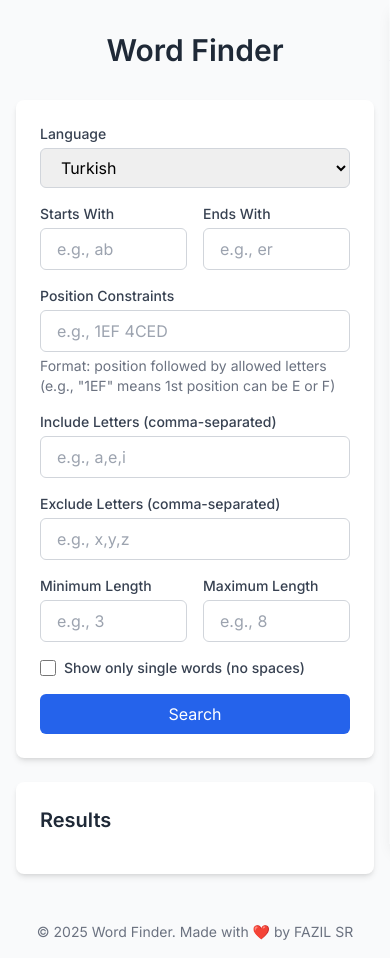
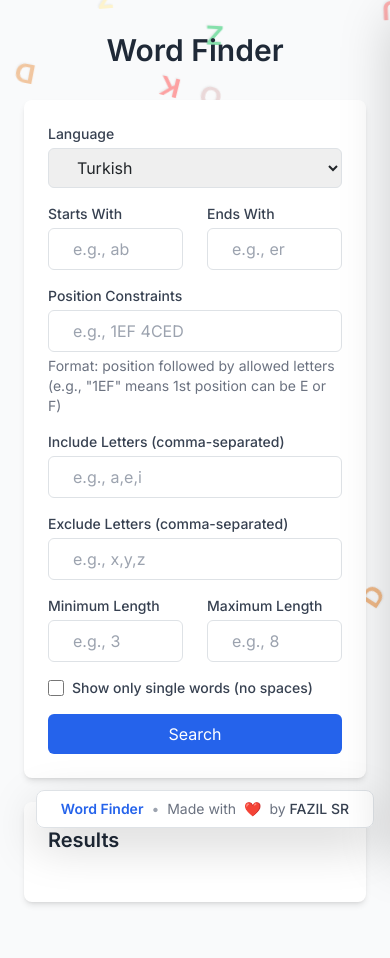
Before and after one commit to shishcode/turkish_word_finder, a Flask app: page / in a window 390 px wide. After the commit the page ends 905 px from the top, so only its background shows below. Run offline with Flask 3, Linux system fonts and the light colour scheme; some libraries are stand-ins or nearby versions.

Commit message:
responsiveness and falling letters animation were added

```diff
--- /dev/null
+++ b/static/css/falling-letters.css
@@ -0,0 +1,29 @@
+.falling-letters {
+    position: fixed;
+    top: 0;
+    left: 0;
+    width: 100%;
+    height: 100%;
+    pointer-events: none;
+    z-index: -1;
+    overflow: hidden;
+}
+
+.letter {
+    position: absolute;
+    font-size: 28px;
+    font-family: 'Arial', sans-serif;
+    user-select: none;
+    animation: fall linear infinite;
+    font-weight: bold;
+    text-shadow: 1px 1px 2px rgba(0, 0, 0, 0.1);
+}
+
+@keyframes fall {
+    0% {
+        transform: translateY(-100vh) rotate(0deg);
+    }
+    100% {
+        transform: translateY(100vh) rotate(360deg);
+    }
+}
--- /dev/null
+++ b/static/js/falling-letters.js
@@ -0,0 +1,51 @@
+document.addEventListener('DOMContentLoaded', function() {
+    const container = document.querySelector('.falling-letters');
+    const letters = 'ABCDEFGHIJKLMNOPQRSTUVWXYZ';
+    const numLetters = 40;
+
+    // Array of colors for the letters
+    const colors = [
+        '#FF6B6B', // Coral Red
+        '#4ECDC4', // Turquoise
+        '#45B7D1', // Sky Blue
+        '#96CEB4', // Sage Green
+        '#FFEEAD', // Cream Yellow
+        '#D4A5A5', // Dusty Rose
+        '#9B59B6', // Purple
+        '#3498DB', // Blue
+        '#E67E22', // Orange
+        '#2ECC71'  // Green
+    ];
+
+    function getRandomColor() {
+        return colors[Math.floor(Math.random() * colors.length)];
+    }
+
+    function createLetter() {
+        const letter = document.createElement('div');
+        letter.className = 'letter';
+        letter.textContent = letters[Math.floor(Math.random() * letters.length)];
+        letter.style.left = Math.random() * 100 + 'vw';
+        letter.style.animationDuration = (Math.random() * 5 + 4) + 's';
+        letter.style.opacity = Math.random() * 0.3 + 0.4;
+        letter.style.color = getRandomColor();
+
+        // Add some random rotation to the initial state
+        const initialRotation = Math.random() * 360;
+        letter.style.transform = `rotate(${initialRotation}deg)`;
+
+        container.appendChild(letter);
+
+        letter.addEventListener('animationend', () => {
+            letter.remove();
+            createLetter();
+        });
+    }
+
+    // Create initial letters with staggered timing
+    for (let i = 0; i < numLetters; i++) {
+        setTimeout(() => {
+            createLetter();
+        }, i * 150);
+    }
+});
--- a/templates/index.html
+++ b/templates/index.html
@@ -1,26 +1,69 @@
 <!DOCTYPE html>
-<html lang="en">
+<html lang="tr">
 <head>
     <meta charset="UTF-8">
     <meta name="viewport" content="width=device-width, initial-scale=1.0">
-    <title>Word Finder</title>
+    <title>Kelime Bulucu</title>
+    <link href="https://cdn.jsdelivr.net/npm/bootstrap@5.3.0/dist/css/bootstrap.min.css" rel="stylesheet">
+    <link rel="stylesheet" href="{{ url_for('static', filename='css/style.css') }}">
+    <link rel="stylesheet" href="{{ url_for('static', filename='css/falling-letters.css') }}">
+    <link rel="stylesheet" href="https://cdnjs.cloudflare.com/ajax/libs/font-awesome/6.0.0/css/all.min.css">
     <script src="https://cdn.tailwindcss.com"></script>
     <link href="https://fonts.googleapis.com/css2?family=Inter:wght@400;500;600&display=swap" rel="stylesheet">
     <style>
         body {
             font-family: 'Inter', sans-serif;
+            overflow-x: hidden;
         }
         .main-content {
             transition: all 0.3s ease-in-out;
+            width: 50%;
+            max-width: 50%;
+            margin: 0 auto;
+            float: none;
         }
         .modal-open .main-content {
             width: 66%;
+            max-width: 66%;
             margin-right: 34%;
+            margin-left: 0;
+            float: left;
+        }
+        #translationModal {
+            width: 34%;
+            right: 0;
+            top: 0;
+            height: 100vh;
+            position: fixed;
+            background: white;
+            box-shadow: -2px 0 5px rgba(0, 0, 0, 0.1);
+            transform: translateX(100%);
+            transition: transform 0.3s ease-in-out;
+            z-index: 1000;
+        }
+        #translationModal.show {
+            transform: translateX(0);
+        }
+        @media (max-width: 768px) {
+            .main-content {
+                width: 100%;
+                max-width: 100%;
+                margin: 0 auto;
+            }
+            .modal-open .main-content {
+                width: 100%;
+                max-width: 100%;
+                margin: 0 auto;
+            }
+            #translationModal {
+                width: 100%;
+            }
         }
     </style>
 </head>
 <body class="bg-gray-50 min-h-screen">
-    <div id="mainContent" class="main-content container mx-auto px-4 py-8 max-w-4xl">
+    <div class="falling-letters"></div>
+    <div id="mainContent" class="main-content container px-4 py-8">
         <h1 class="text-3xl font-semibold text-gray-800 mb-8 text-center">Word Finder</h1>
 
         <div class="bg-white rounded-lg shadow-md p-6 mb-6">
@@ -92,10 +135,6 @@
             </div>
         </div>
     </div>
-    <footer class="text-center text-sm text-gray-500 py-4">
-        <p>© 2025 Word Finder. Made with ❤️ by FAZIL SR</p>
-    </footer>
-
     <!-- Translation Modal -->
     <div id="translationModal" class="fixed inset-y-0 right-0 w-[34%] bg-white shadow-lg transform translate-x-full transition-transform duration-300 ease-in-out z-50">
         <div class="h-full flex flex-col">
@@ -113,19 +152,31 @@
         </div>
     </div>
 
+    <!-- Brand Badge -->
+    <div class="fixed bottom-4 right-4 bg-white/90 backdrop-blur-sm rounded-lg shadow-lg px-4 py-2 z-40 border border-gray-200">
+        <p class="text-sm text-gray-600">
+            <span class="font-semibold text-blue-600">Word Finder</span>
+            <span class="text-gray-400 mx-1">•</span>
+            <span class="text-gray-500">Made with</span>
+            <span class="text-red-500 mx-1">❤️</span>
+            <span class="text-gray-500">by</span>
+            <span class="font-medium text-gray-700">FAZIL SR</span>
+        </p>
+    </div>
+
     <script>
         function openTranslationModal(word) {
             const modal = document.getElementById('translationModal');
             const frame = document.getElementById('translationFrame');
             document.body.classList.add('modal-open');
             frame.src = `https://tureng.com/tr/turkce-ingilizce/${word.toLowerCase()}`;
-            modal.classList.remove('translate-x-full');
+            modal.classList.add('show');
         }
 
         function closeTranslationModal() {
             const modal = document.getElementById('translationModal');
             document.body.classList.remove('modal-open');
-            modal.classList.add('translate-x-full');
+            modal.classList.remove('show');
             const frame = document.getElementById('translationFrame');
             frame.src = 'about:blank';
         }
@@ -205,5 +256,8 @@
             }
         }
     </script>
+    <script src="https://cdn.jsdelivr.net/npm/bootstrap@5.3.0/dist/js/bootstrap.bundle.min.js"></script>
+    <script src="{{ url_for('static', filename='js/script.js') }}"></script>
+    <script src="{{ url_for('static', filename='js/falling-letters.js') }}"></script>
 </body>
 </html>
```
